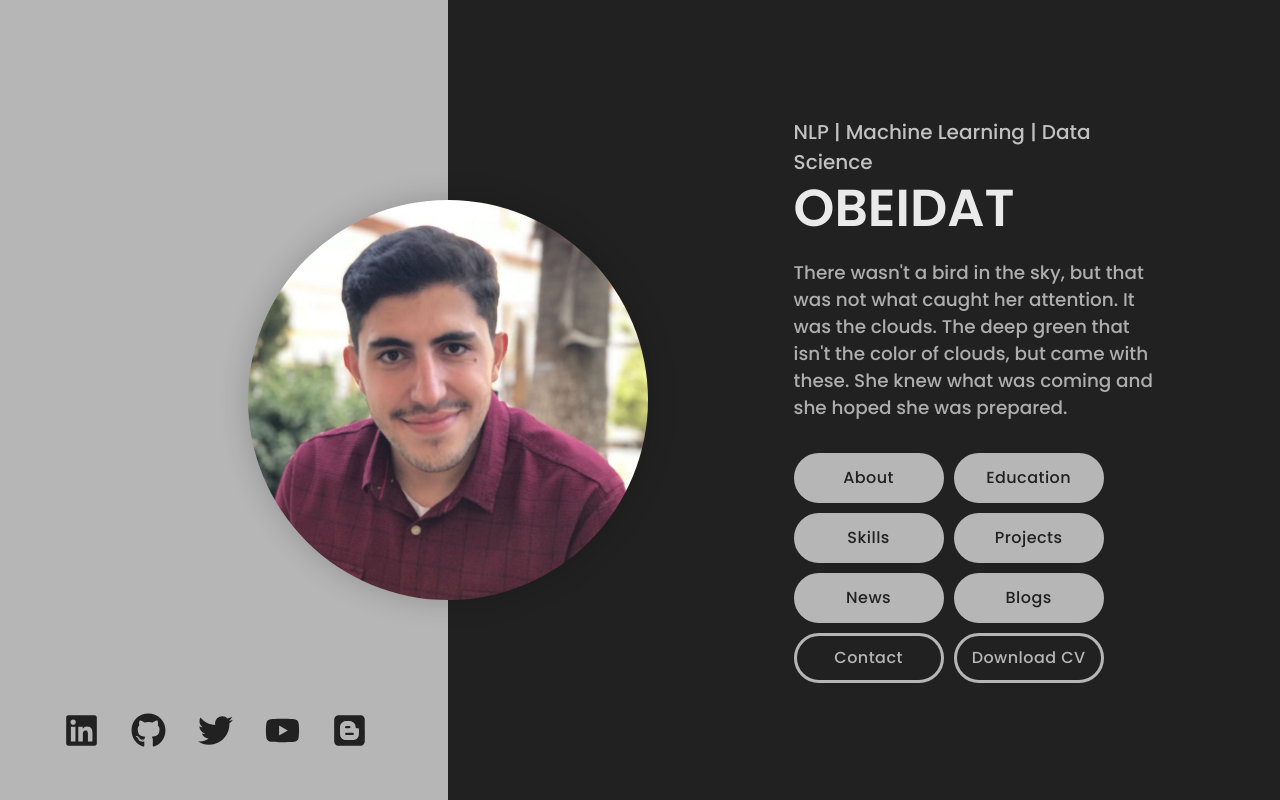
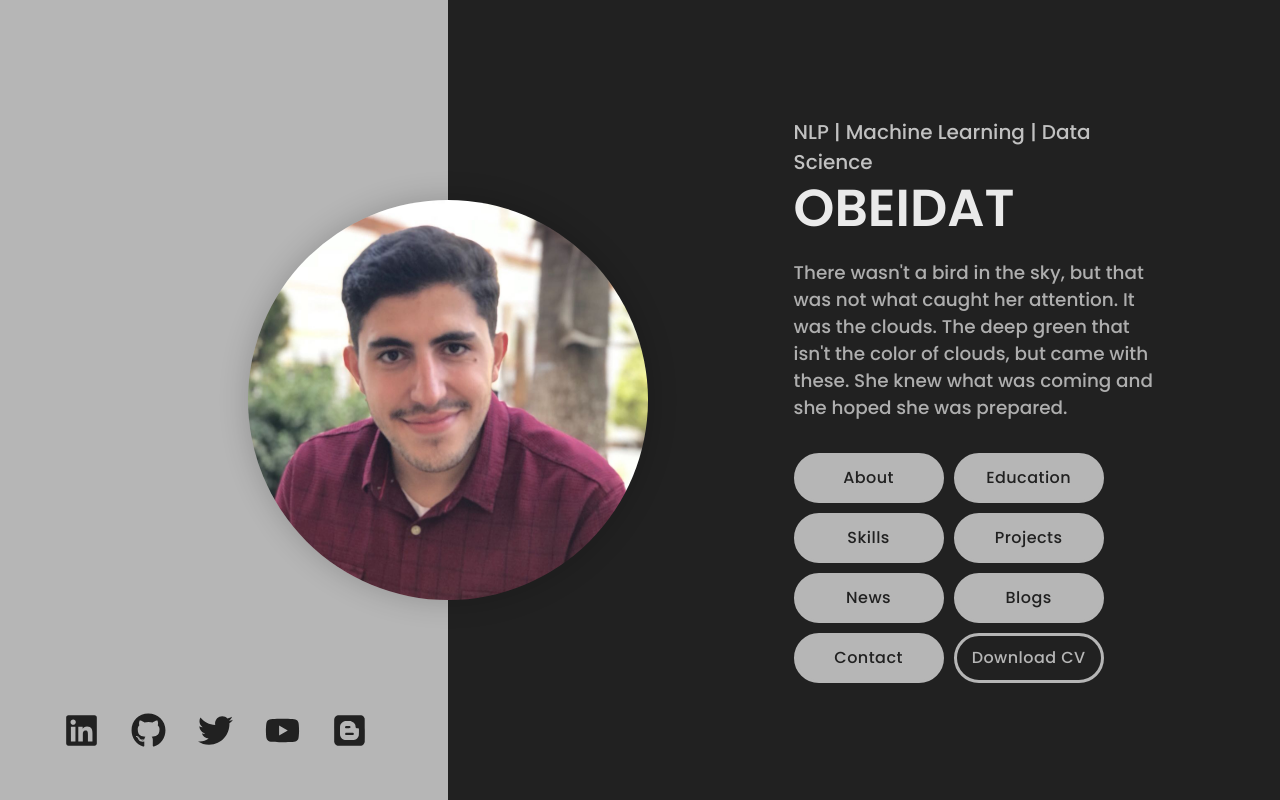
Before and after one commit to motasem-obeidat/motasem-obeidat.github.io-1, a React (Create React App) app: page / in a window 1280 px wide. Shown: the top 800 px of the page. Built offline with nearby package versions, Linux system fonts and the light colour scheme; a web font is replaced by a local one.

Commit message:
Update Landing.js

```diff
--- a/src/components/Landing/Landing.js
+++ b/src/components/Landing/Landing.js
@@ -243,7 +243,7 @@ function Landing() {
                                 spy='true'
                                 duration={2000}
                             >
-                                <Button className={classes.resumeBtn}>
+                                <Button className={classes.contactBtn}>
                                     Contact
                                 </Button>
                             </NavLink>
```
